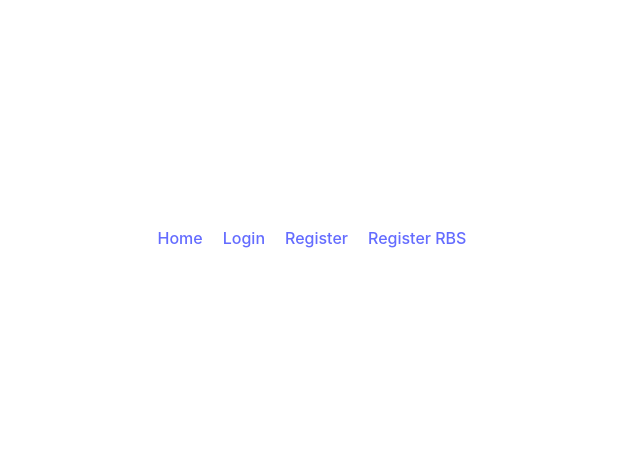
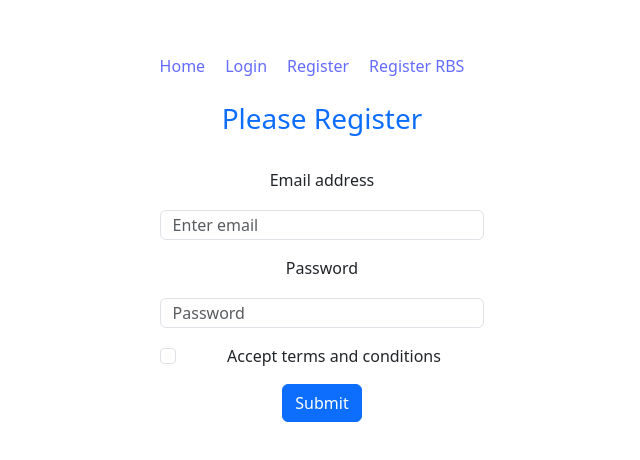
Before and after one commit to mrfhmd7/email-pass-auth, a React (Vite) app: page /register-rbs in a window 1280 px wide. Shown: the part 162-622 px from the top of the page, without its empty margins (318-958 px from the left). Built offline with nearby package versions, Linux system fonts and the light colour scheme.

Commit message:
import form from bootstap

```diff
--- a/src/components/RegisterRBS/RegisterRBS.jsx
+++ b/src/components/RegisterRBS/RegisterRBS.jsx
@@ -1,9 +1,28 @@
 import React from 'react';
+import Button from 'react-bootstrap/Button';
+import Form from 'react-bootstrap/Form';
 
 const RegisterRBS = () => {
      return (
           <div>
+               <h3 className='text-primary p-4'>Please Register</h3>
+               <Form>
+                    <Form.Group className="mb-3" controlId="formBasicEmail">
+                         <Form.Label>Email address</Form.Label>
+                         <Form.Control type="email" placeholder="Enter email" />
+                    </Form.Group>
 
+                    <Form.Group className="mb-3" controlId="formBasicPassword">
+                         <Form.Label>Password</Form.Label>
+                         <Form.Control type="password" placeholder="Password" />
+                    </Form.Group>
+                    <Form.Group className="mb-3" controlId="formBasicCheckbox">
+                         <Form.Check type="checkbox" label="Accept terms and conditions" />
+                    </Form.Group>
+                    <Button variant="primary" type="submit">
+                         Submit
+                    </Button>
+               </Form>
           </div>
      );
 };
--- a/src/main.jsx
+++ b/src/main.jsx
@@ -1,6 +1,7 @@
 import React from 'react'
 import ReactDOM from 'react-dom/client'
 import App from './App.jsx'
+import 'bootstrap/dist/css/bootstrap.min.css';
 import './index.css'
 import { RouterProvider, createBrowserRouter } from 'react-router-dom'
 import Main from './components/layout/Main.jsx'
```
